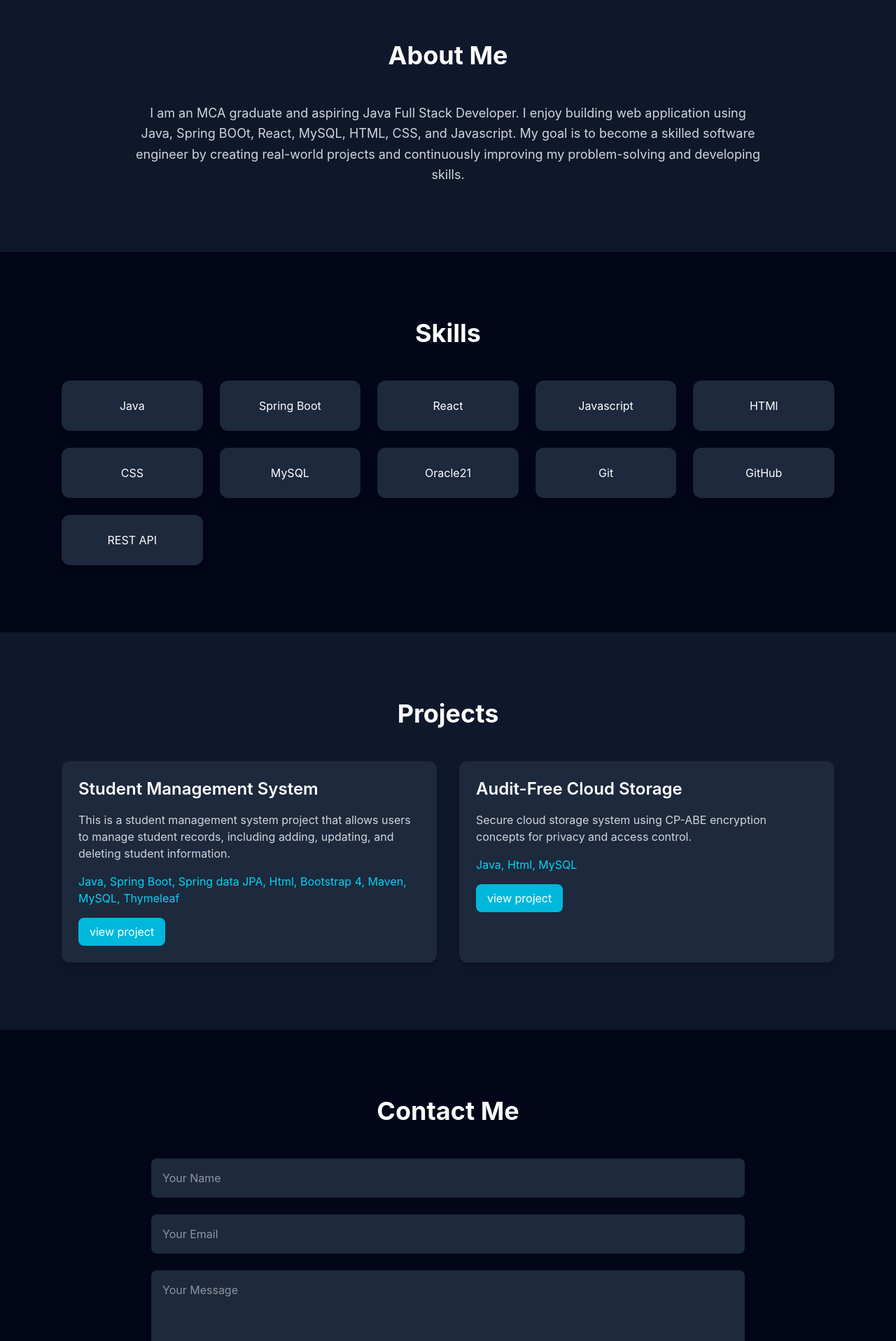
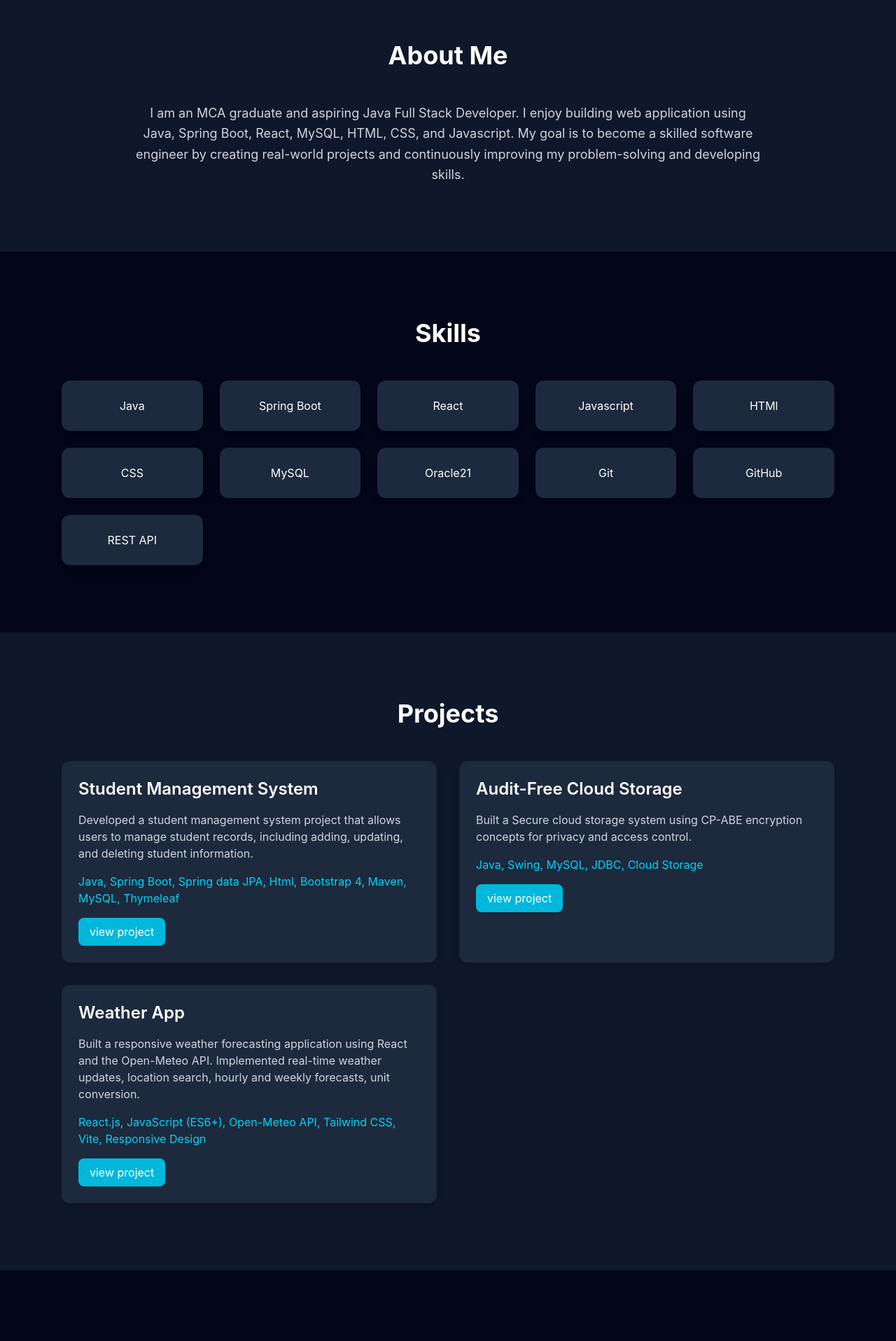
Before and after one commit to Pallavi-A-12/pallavi-portfolio, a React (Vite) app: page / in a window 1280 px wide. Shown: the part 837-2754 px from the top of the page at 70% size. Built offline with nearby package versions, Linux system fonts and the light colour scheme.

Commit message:
Projects added

```diff
--- a/src/components/About.jsx
+++ b/src/components/About.jsx
@@ -9,7 +9,7 @@ function About() {
                 <div className="max-w-4xl mx-auto text-center">
                     <p className="text-lg text-gray-300 leading-relaxed">
                         I am an MCA graduate and aspiring Java Full Stack Developer.
-                        I enjoy building web application using Java, Spring BOOt,
+                        I enjoy building web application using Java, Spring Boot,
                         React, MySQL, HTML, CSS, and Javascript.
                         My goal is to become a skilled software engineer by creating
                         real-world projects and continuously improving my problem-solving
--- a/src/components/Projects.jsx
+++ b/src/components/Projects.jsx
@@ -4,16 +4,23 @@ function Projects() {
         {
             title:"Student Management System",
             description:
-            "This is a student management system project that allows users to manage student records, including adding, updating, and deleting student information.",
+            "Developed a student management system project that allows users to manage student records, including adding, updating, and deleting student information.",
             tech:"Java, Spring Boot, Spring data JPA, Html, Bootstrap 4, Maven, MySQL, Thymeleaf",
             github:"https://github.com/Pallavi-A-12/Student-Management-System"
         },
         {
             title: "Audit-Free Cloud Storage",
             description:
-            "Secure cloud storage system using CP-ABE encryption concepts for privacy and access control.",
-            tech:"Java, Html, MySQL",
+            "Built a Secure cloud storage system using CP-ABE encryption concepts for privacy and access control.",
+            tech:"Java, Swing, MySQL, JDBC, Cloud Storage",
             github:"https://github.com/Pallavi-A-12/AuditFreeCloudStorage"
+        },
+        {
+            title: "Weather App",
+            description:
+            "Built a responsive weather forecasting application using React and the Open-Meteo API. Implemented real-time weather updates, location search, hourly and weekly forecasts, unit conversion.",
+            tech:"React.js, JavaScript (ES6+), Open-Meteo API, Tailwind CSS, Vite, Responsive Design",
+            github:"https://github.com/Pallavi-A-12/weather-app"
         },
     ];
     return (
```
Also changed, not shown: 1 other file (tests, documents, lock files or other folders).
